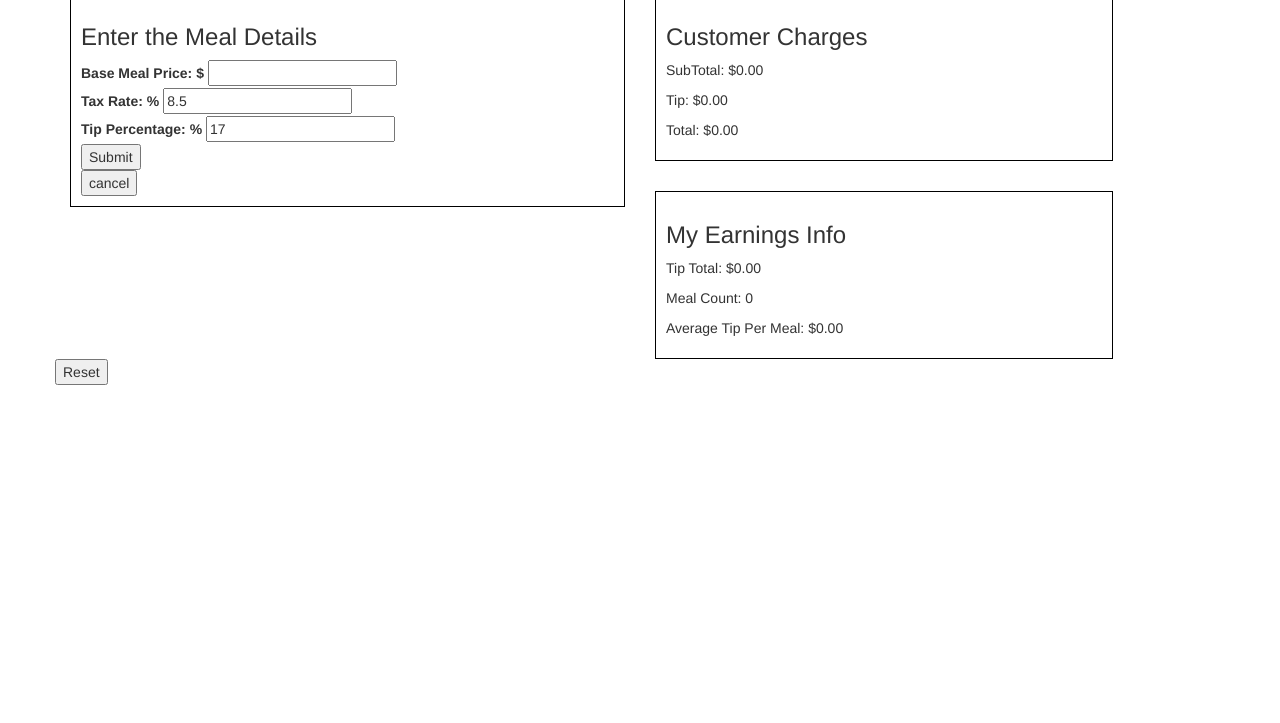
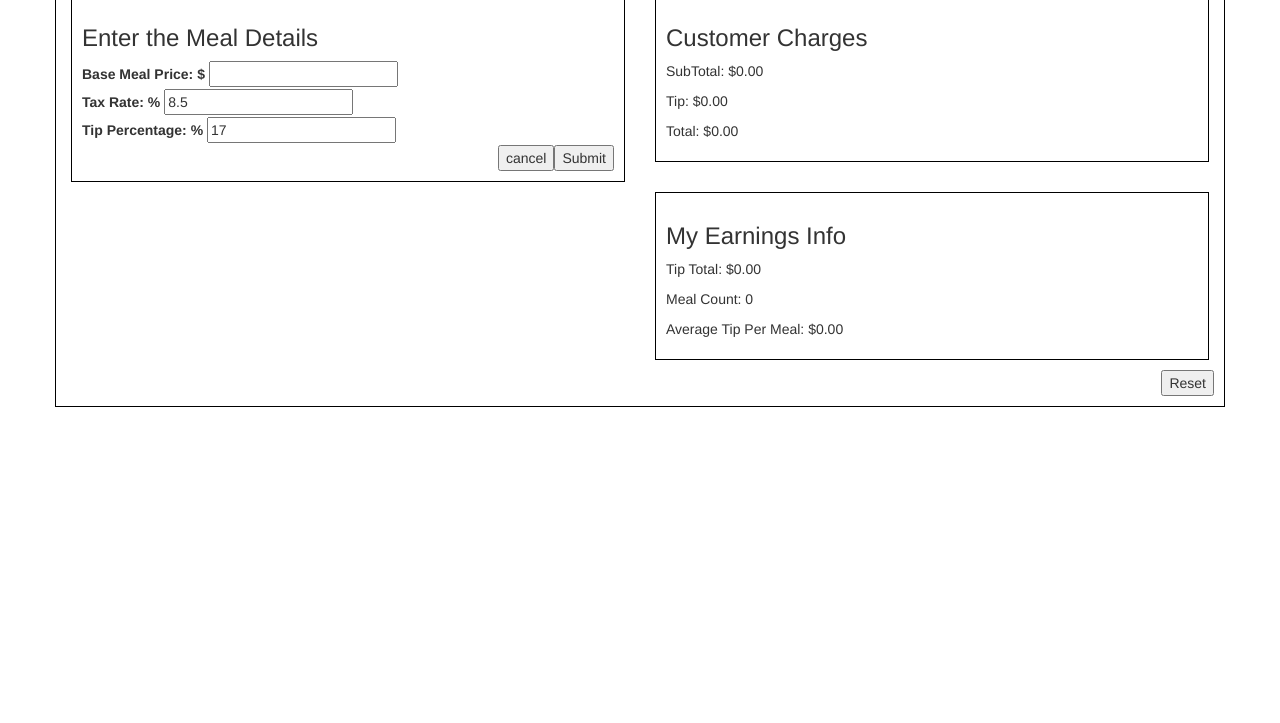
Before and after one commit to drabinowitz/ngMealCalculator, a plain HTML site: page index.html in a window 1280 px wide. Shown: the part 77-800 px from the top of the page. Drawn offline with nearby package versions, Linux system fonts and the light colour scheme.

Commit message:
added more styling

```diff
--- a/index.html
+++ b/index.html
@@ -33,11 +33,11 @@
 
 						</div>
 
-						<input class="mdSubmit" type="submit" name="submit" value="Submit">
+						<input class="options mdSubmit" type="submit" name="submit" value="Submit">
 
 					</form>
 
-					<button class="mdCancel" ng-click="init()">cancel</button>
+					<button class="options mdCancel" ng-click="init()">cancel</button>
 
 					<p class="errorMessage" ng-if="submitted && mdForm.$invalid">Please make sure all fields are filled in with numbers</p>
 
@@ -45,7 +45,7 @@
 
 			</div>
 
-			<div class="col-md-5 resultsWrapper">
+			<div class="col-md-6 resultsWrapper">
 
 				<section class="customerCharges" ng-controller="ccCtrl">
 
@@ -77,7 +77,7 @@
 
 		<div class="row">
 
-			<button ng-click="reset()">Reset</button>
+			<button class="reset" ng-click="reset()">Reset</button>
 
 		</div>
 
--- a/mealCalculator.css
+++ b/mealCalculator.css
@@ -1,6 +1,15 @@
+.container{
+	border: 1px solid black;
+}
+
 .mealDetails{
 	border: 1px solid black;
 	padding: 10px;
+	overflow: auto;
+}
+
+.options{
+	float: right;
 }
 
 .customerCharges{
@@ -13,3 +22,8 @@
 	border: 1px solid black;
 	padding: 10px;
 }
+
+.reset {
+	float: right;
+	margin: 10px;
+}
--- a/mealCalculator.js
+++ b/mealCalculator.js
@@ -69,8 +69,6 @@ angular.module('mealCalculator',[])
 		$scope.$watch('inputs',function(newVal,oldVal){
 
 			$rootScope.$broadcast('mdEdit',$scope.inputs);
-
-			console.log(newVal);
 
 		},true);
 
```
